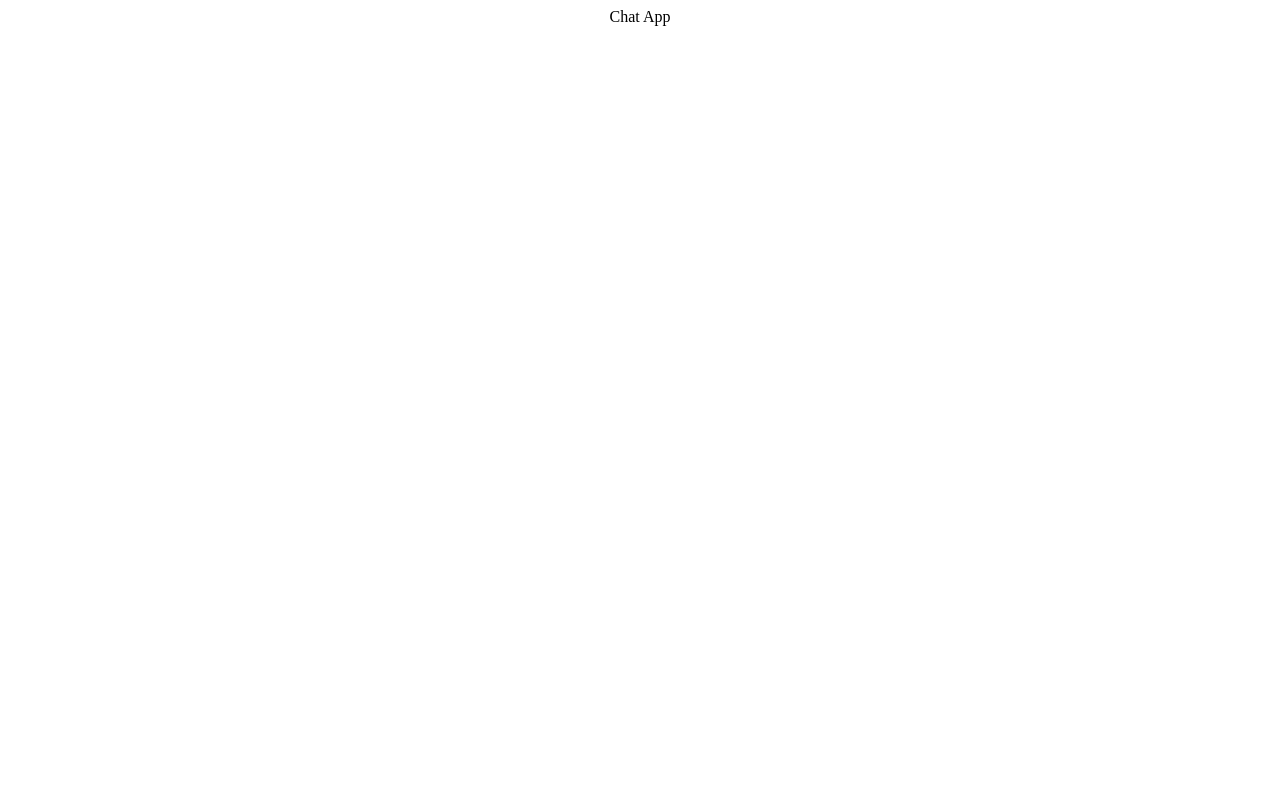
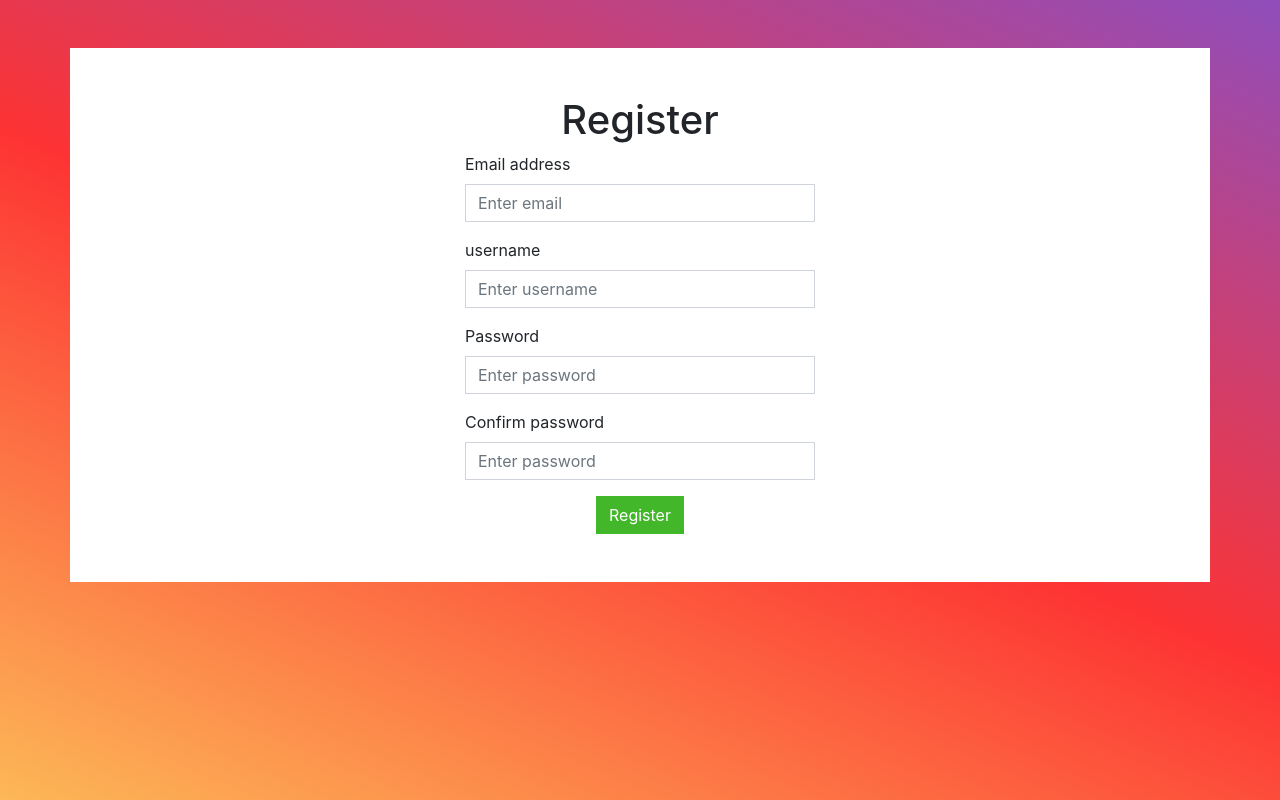
Before and after one commit to abhilash-ss/chat, a React (Create React App) app in the folder client/: page / in a window 1280 px wide. Built offline with nearby package versions, Linux system fonts and the light colour scheme.

Commit message:
Add register page

```diff
--- a/client/src/App.css
+++ /dev/null
@@ -1,38 +0,0 @@
-.App {
-  text-align: center;
-}
-
-.App-logo {
-  height: 40vmin;
-  pointer-events: none;
-}
-
-@media (prefers-reduced-motion: no-preference) {
-  .App-logo {
-    animation: App-logo-spin infinite 20s linear;
-  }
-}
-
-.App-header {
-  background-color: #282c34;
-  min-height: 100vh;
-  display: flex;
-  flex-direction: column;
-  align-items: center;
-  justify-content: center;
-  font-size: calc(10px + 2vmin);
-  color: white;
-}
-
-.App-link {
-  color: #61dafb;
-}
-
-@keyframes App-logo-spin {
-  from {
-    transform: rotate(0deg);
-  }
-  to {
-    transform: rotate(360deg);
-  }
-}
--- a/client/src/App.js
+++ b/client/src/App.js
@@ -1,8 +1,14 @@
-import React from "react";
-import "./App.css";
+import React, { useState } from "react";
+import { Container } from "react-bootstrap";
+import Register from "./pages/Register";
+import "./App.scss";
 
 function App() {
-  return <div className="App">Chat App</div>;
+  return (
+    <Container className="pt-5">
+      <Register />
+    </Container>
+  );
 }
 
 export default App;
--- /dev/null
+++ b/client/src/App.scss
@@ -0,0 +1,16 @@
+$blue: #1877f2;
+$green: #42b72a;
+
+$border-radius: 0;
+
+@import "~bootstrap/scss/bootstrap";
+
+body {
+  min-height: 100vh;
+  background: linear-gradient(
+    203deg,
+    rgba(131, 58, 180, 0.9) 0%,
+    rgba(253, 29, 29, 0.9) 50%,
+    rgba(252, 176, 69, 0.9) 100%
+  );
+}
--- /dev/null
+++ b/client/src/pages/Register.js
@@ -0,0 +1,74 @@
+import React, { useState } from "react";
+import { Row, Col, Form, Button } from "react-bootstrap";
+
+export default function Register() {
+  const [formData, setFormData] = useState({
+    email: "",
+    username: "",
+    password: "",
+    confirmPassword: ""
+  });
+  const submitRegisterForm = (e) => {
+    e.preventDefault();
+    console.log(formData);
+  };
+
+  return (
+    <Row className="bg-white py-5 justify-content-center">
+      <Col sm={8} md={6} lg={4}>
+        <h1 className="text-center">Register</h1>
+        <Form onSubmit={submitRegisterForm}>
+          <Form.Group controlId="formBasicEmail">
+            <Form.Label>Email address</Form.Label>
+            <Form.Control
+              type="email"
+              placeholder="Enter email"
+              value={formData.email}
+              onChange={(e) =>
+                setFormData({ ...formData, email: e.target.value })
+              }
+            />
+          </Form.Group>
+          <Form.Group controlId="formBasicEmail">
+            <Form.Label>username</Form.Label>
+            <Form.Control
+              type="text"
+              placeholder="Enter username"
+              value={formData.username}
+              onChange={(e) =>
+                setFormData({ ...formData, username: e.target.value })
+              }
+            />
+          </Form.Group>
+          <Form.Group controlId="formBasicEmail">
+            <Form.Label>Password</Form.Label>
+            <Form.Control
+              type="password"
+              placeholder="Enter password"
+              value={formData.password}
+              onChange={(e) =>
+                setFormData({ ...formData, password: e.target.value })
+              }
+            />
+          </Form.Group>
+          <Form.Group controlId="formBasicpassword">
+            <Form.Label>Confirm password</Form.Label>
+            <Form.Control
+              type="password"
+              placeholder="Enter password"
+              value={formData.confirmPassword}
+              onChange={(e) =>
+                setFormData({ ...formData, confirmPassword: e.target.value })
+              }
+            />
+          </Form.Group>
+          <div className="text-center">
+            <Button variant="success" type="submit">
+              Register
+            </Button>
+          </div>
+        </Form>
+      </Col>
+    </Row>
+  );
+}
```
